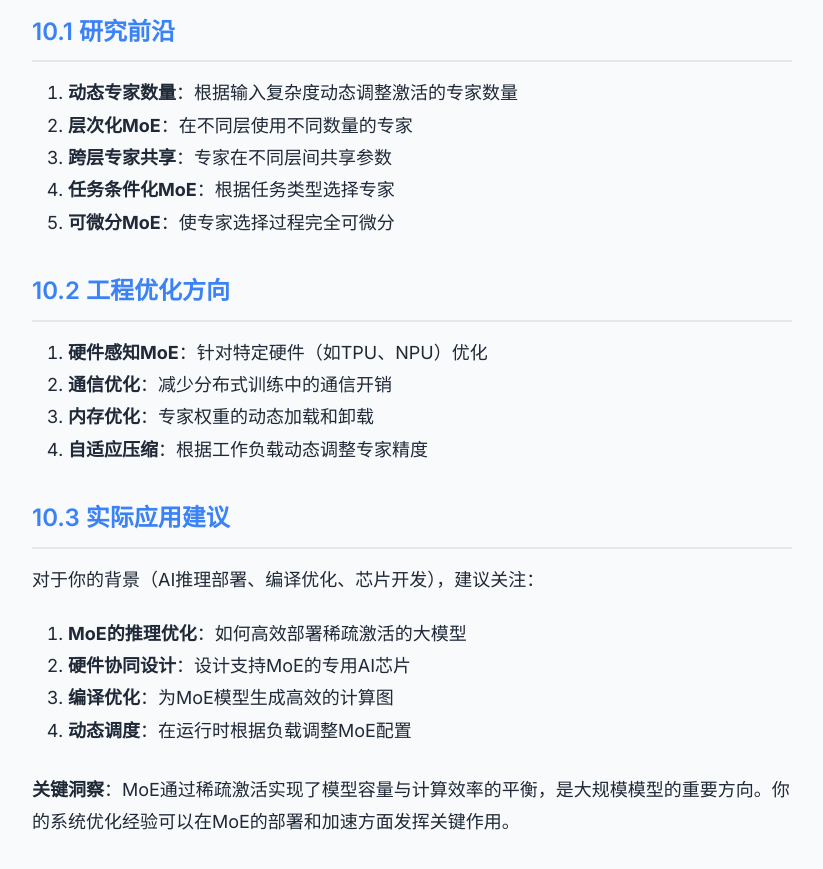
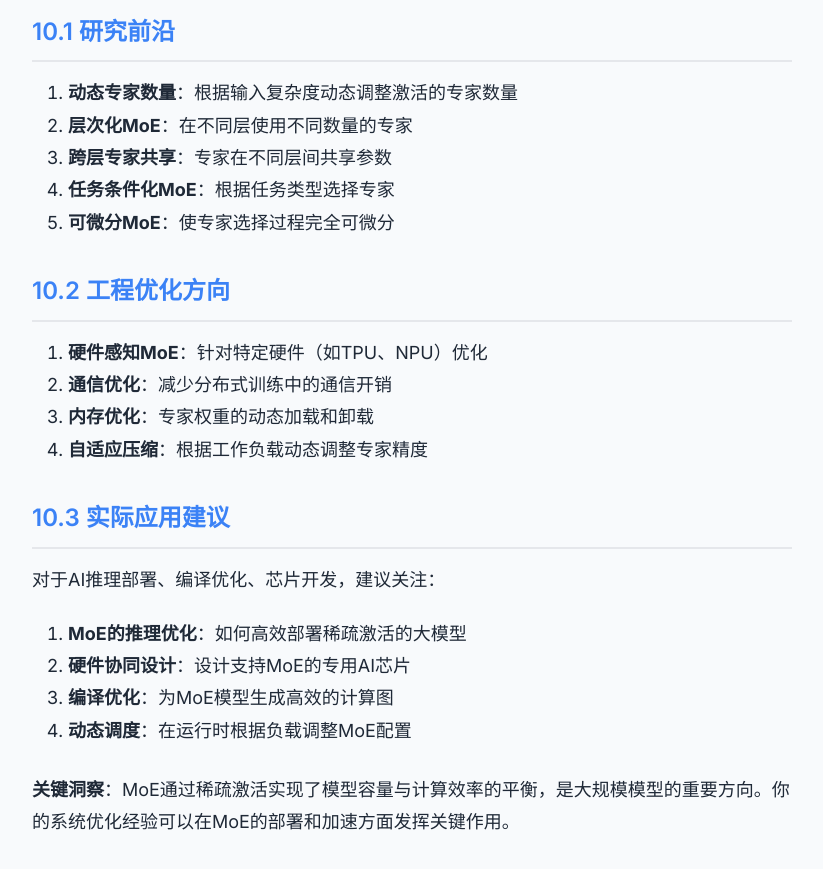
Before and after one commit to loveppdog/loveppdog.github.io, a Jekyll site: the page built from _posts/2026-02-24-MOE.md, in a window 1280 px wide and 900 px high, scrolled down 60620 px. Shown: the top 869 px of the window, without its empty margins (228-1051 px from the left). Built offline with Jekyll 4.4.1, drawn with Linux system fonts in a browser that asks for light colours.

Commit message:
20260224 MOE v2

```diff
--- a/_posts/2026-02-24-MOE.md
+++ b/_posts/2026-02-24-MOE.md
@@ -1878,7 +1878,7 @@ class MoECompressor:
 
 ### 10.3 实际应用建议
 
-对于你的背景（AI推理部署、编译优化、芯片开发），建议关注：
+对于AI推理部署、编译优化、芯片开发，建议关注：
 
 1. **MoE的推理优化**：如何高效部署稀疏激活的大模型
 2. **硬件协同设计**：设计支持MoE的专用AI芯片
```
